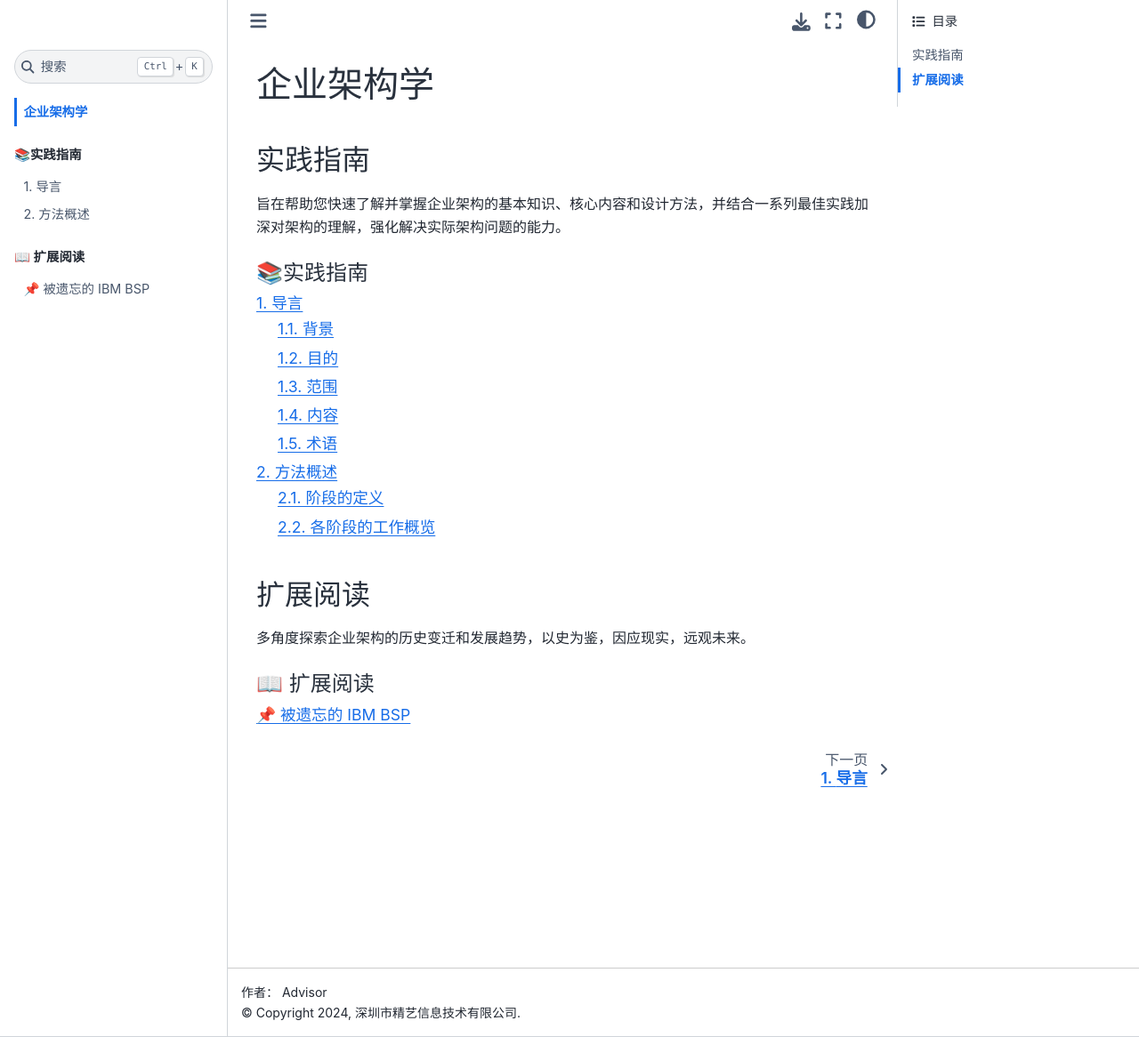
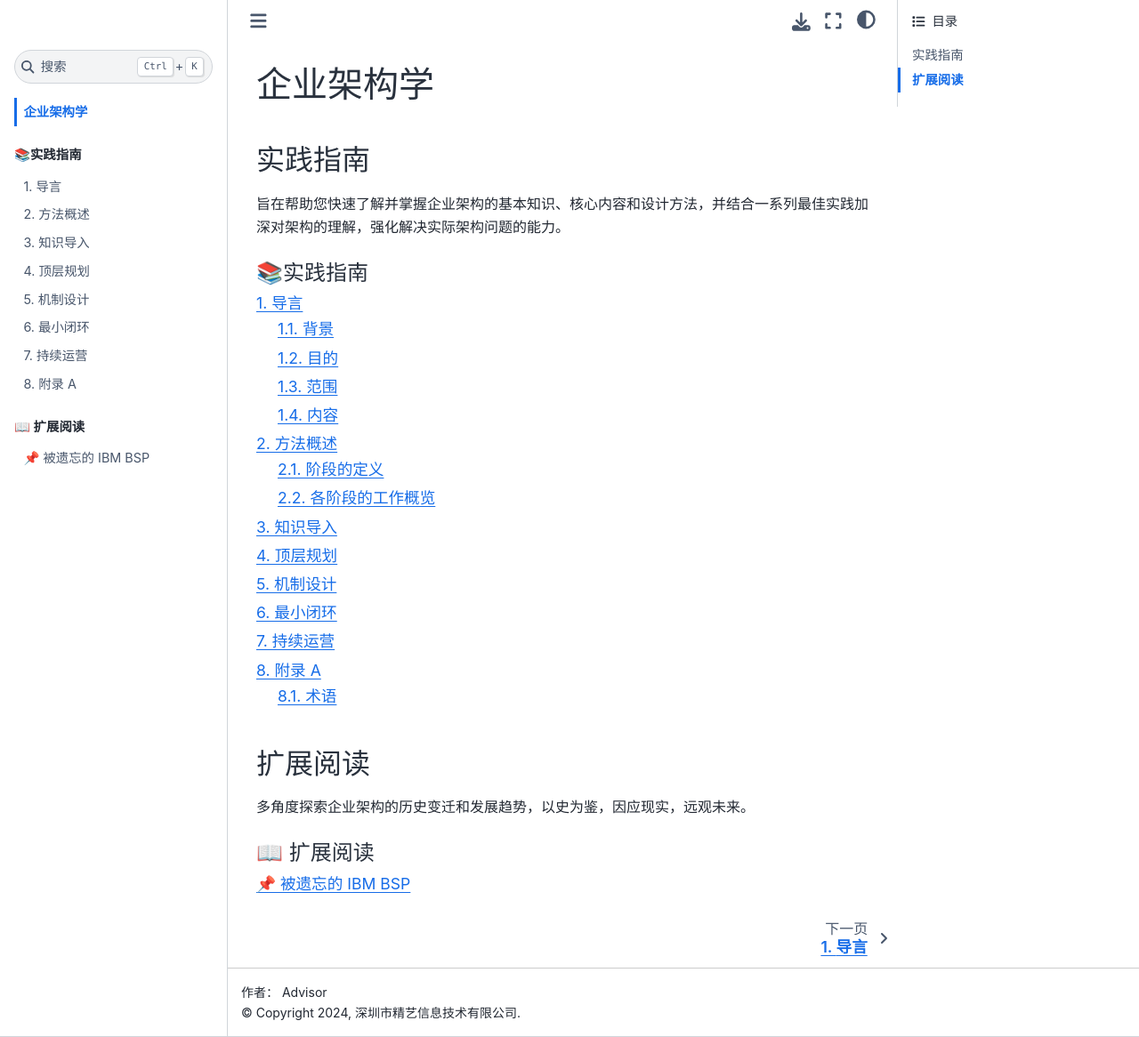
Before and after one commit to fineartit/enterprise-architecture, a Sphinx documentation site: the page built from docs/source/index.md, in a window 1280 px wide and 1166 px high. Shown: the whole window at 89% size. Built offline with Sphinx 7.4.7 and the Sphinx Book theme 1.1.4, drawn with Linux system fonts in a browser that asks for light colours; a script that is not in the unit is left out; some of the changed lines change nothing that is shown.

Commit message:
add many md files.

````diff
--- a/docs/source/contents/practical_guides/1_introduction.md
+++ b/docs/source/contents/practical_guides/1_introduction.md
@@ -8,7 +8,7 @@
 
 ## 目的
 
-本指南旨在根植于成熟的架构框架和方法论，结合具体实践案例，为企业高层领导者、架构管理者及专业架构师，提供一份**导入企业架构**和**推动架构规模化运作**的实践指引。
+本指南旨在根植于成熟的架构框架和方法论，结合相应实践用例，为企业高层领导者、架构管理者及专业架构师，提供一份**导入企业架构**和**推动架构规模化运作**的实践指引。
 
 ## 范围
 
@@ -20,22 +20,12 @@
 
 ```{mermaid}
 flowchart LR
-    KI(知识导入) --> TP(顶层规划) --> MD(机制设计) --> PV(试点验证) --> CI(持续迭代)
+    KI(S0 知识导入) --> TP(S1 顶层规划) --> MD(S2 机制设计) --> PV(S3 最小闭环) --> CO(S4 持续运营)
     style KI fill:#fff,stroke:#000,stroke-width:2px
     style TP fill:#fff,stroke:#000,stroke-width:2px
     style MD fill:#fff,stroke:#000,stroke-width:2px
     style PV fill:#fff,stroke:#000,stroke-width:2px
-    style CI fill:#fff,stroke:#000,stroke-width:2px
+    style CO fill:#fff,stroke:#000,stroke-width:2px
 ```
 
 既然是特定的，必要有其局限。在此，也恳请读者能不吝赐教，及时提出宝贵意见和建议。
-
-## 术语
-
-架构
-: **ISO/IEC/IEEE-42010:2011：“架构是系统在其所处环境中的基本概念或属性，体现为它的元素、关系，以及设计和演进的原则（fundamental
-    concepts or properties of a system in its environment embodied in its elements, relationships,and in the principles
-    of its design and evolution）”**
-: > *注解：架构的概念主要来源于建筑学，理解架构的一种直观方式是类比与建筑设计。建筑设计师通常会从不同的视角（透视、俯视、垂直...）、
-不同的功能（居住、办公、商业、...），运用绘图元素（线条、投影、比例、尺度、标注...）和规则来描述一座建筑的方方面面，并形成一系列建筑图纸作为指导未来施工的蓝图（Blueprint）。一方面，建筑设计过程涉及的概念（视角、功能...）、元素（绘图、内容...）和关系（位置、比例...）的规范化定义，
-是架构工作的起点；另一方面，运用某种理论、方法和规则来产出一系列建筑设计图纸，并基于实施的反馈持续改进，是架构工作的终点。*
--- a/docs/source/contents/practical_guides/2_approach.md
+++ b/docs/source/contents/practical_guides/2_approach.md
@@ -4,63 +4,123 @@
 
 ```{mermaid}
 flowchart LR
-    KI(知识导入) --> TP(顶层规划) --> MD(机制设计) --> PV(试点验证) --> CI(持续迭代)
+    KI(S0 知识导入) --> TP(S1 顶层规划) --> MD(S2 机制设计) --> PV(S3 最小闭环) --> CO(S4 持续运营)
     style KI fill:#fff,stroke:#000,stroke-width:2px
     style TP fill:#fff,stroke:#000,stroke-width:2px
     style MD fill:#fff,stroke:#000,stroke-width:2px
     style PV fill:#fff,stroke:#000,stroke-width:2px
-    style CI fill:#fff,stroke:#000,stroke-width:2px
+    style CO fill:#fff,stroke:#000,stroke-width:2px
 ```
 
 ## 各阶段的工作概览
 
 ::::{tab-set}
 
-:::{tab-item} 知识导入
+:::{tab-item} S0 知识导入
 
-* 目的
+* **目的**
 
 > * 洞察评估架构战略的价值、重要性和紧迫度
 > * 理解架构工作的目标、范围、流程、组织、资产及运营机制
 > * 增强架构实践的意识，为导入架构营造良好的工作氛围
 
-* 主要内容
+* **主要内容**
 
 > * 为高层领导者提供架构战略的对标分析，从战略的角度，阐释通常如何围绕公司的目标和价值流主线，明确架构的价值定位、宏观组织模型（如架构治理委员会）及边界关系
 > * 为架构管理者提供架构管理的参考实践，从管理的角度，剖析通常如何基于组织的定位，确定架构工作的目标、范围、管理流程、团队划分、标准规范、核心资产及度量机制
 > * 为各专业架构师提供架构设计的工作指引，从执行的角度，讲解通常如何结合架构框架和方法论，获取关键的信息输入，执行架构设计的关键活动，运用相关的设计工具和模板，产出架构的资产
 
-* 关键成果物
+* **关键成果物**
 
 > 《架构最佳实践知识导入》
 
 :::
 
-:::{tab-item} 顶层规划
+:::{tab-item} S1 顶层规划
 
-* 目的
+* **目的**
 
-> * 选择符合自身需要的架构框架和方法论
-> * 确定架构转型的愿景、目标、举措和路线图
+> * 确定架构变革转型的目标、举措、需求和路线图
+> * 确定符合自身需要的架构框架和方法论
+
+* **主要内容**
+
+> * 高层领导（Sponsor）发起架构变革转型，架构管理者带领各专业架构师作为架构师团队，统筹各部门/领域业务代表和技术代表，共同制定架构变革转型的目标、举措、需求和路线图
+> * 基于架构转型变革的目标、业务特征和能力现状，选择符合自身需要的架构框架和方法论，并按需裁剪或扩展
+
+* **关键成果物**
+
+> 《架构变革转型：目标、举措、需求和路线图》
+>
+> 《架构框架和方法论》
 
 :::
 
-:::{tab-item} 机制设计
+:::{tab-item} S2 机制设计
 
-* 目的
+* **目的**
+
+> * 设计架构治理机制
+> * 设计架构管理机制
+> * 设计架构运营机制
+
+* **主要内容**
+
+> * 高层领导与架构师团队结合IT治理的目标和要求，共同设计架构治理机制，包括设置架构治理委员会，以及确定架构治理所需的资源、管理流程、标准与规范、工作指南及工具平台等
+> * 架构师团队结合架构治理机制，设计相应的架构管理机制，包括但不限于架构需求管理、架构计划管理、架构设计管理、架构评审管理、架构资产管理及架构成效评估
+> * 架构师团队结合架构治理机制，设计相应的架构运营机制，包括但不限于架构运营标准与规范、架构工作指南、架构组织与考核、架构能力建设及架构工具平台
+
+* **关键成果物**
+
+> 《架构治理机制》
+>
+> 《架构管理机制》
+>
+> 《架构运营机制》
 
 :::
 
-:::{tab-item} 试点验证
+:::{tab-item} S3 最小闭环
 
-* 目的
+* **目的**
+
+> * 选取业务切片进行最小闭环
+> * 总结复盘最小闭环实践经验
+
+* **主要内容**
+
+> * 架构师团队参考精益切片(Thin Slice)方法，同步考虑相应项目的节奏、依赖及影响，选取若干业务切片，进行架构试点验证，实现最小闭环
+> * 架构师团队总结复盘最小闭环实践经验，根据实践结果调整顶层规划及完善机制设计
+
+* **关键成果物**
+
+> 《业务切片架构实践》
 
 :::
 
-:::{tab-item} 持续迭代
+:::{tab-item} S4 持续运营
 
-* 目的
+* **目的**
 
+> * 持续推动架构规模化和日常化运作
+> * 持续构建基于数据的架构可视化平台
+> * 持续推进架构的组织和能力建设
+
+* **主要内容**
+
+> * 架构师团队与IT管理团队（需求/项目/运维...）共同协作，持续扩大架构覆盖面，沉淀架构资产，并推动架构管理流程线上化自动化
+> * 架构师团队通过采集数据和设计架构度量指标体系，导入或自研架构可视化平台，为持续架构提供平台支撑
+> * 架构师团队通过导入架构师胜任力模型、完善架构师认证和绩效考核体系，持续推动架构的组织和能力建设
+
+* **关键成果物**
+
+> 《架构资产目录》
+>
+> 《架构度量指标体系》
+>
+> 《架构胜任力模型》
+>
+> 《架构师认证和绩效考核体系》
 :::
 
 ::::
--- /dev/null
+++ b/docs/source/contents/practical_guides/3_knowledge_import.md
@@ -0,0 +1,7 @@
+# 知识导入
+
+:::{figure-md}
+![tux](images/tux.png)
+
+ __*正在构思中......*__
+:::
--- /dev/null
+++ b/docs/source/contents/practical_guides/4_top_planning.md
@@ -0,0 +1,7 @@
+# 顶层规划
+
+:::{figure-md}
+![tux](images/tux.png)
+
+ __*正在构思中......*__
+:::
--- /dev/null
+++ b/docs/source/contents/practical_guides/5_mechanism_design.md
@@ -0,0 +1,7 @@
+# 机制设计
+
+:::{figure-md}
+![tux](images/tux.png)
+
+ __*正在构思中......*__
+:::
--- /dev/null
+++ b/docs/source/contents/practical_guides/6_pilot_verification.md
@@ -0,0 +1,7 @@
+# 最小闭环
+
+:::{figure-md}
+![tux](images/tux.png)
+
+ __*正在构思中......*__
+:::
--- /dev/null
+++ b/docs/source/contents/practical_guides/7_continuous_operation.md
@@ -0,0 +1,7 @@
+# 持续运营
+
+:::{figure-md}
+![tux](images/tux.png)
+
+ __*正在构思中......*__
+:::
--- /dev/null
+++ b/docs/source/contents/practical_guides/8_appendix.md
@@ -0,0 +1,11 @@
+# 附录 A
+
+## 术语
+
+架构
+: **ISO/IEC/IEEE-42010:2011：“架构是系统在其所处环境中的基本概念或属性，体现为它的元素、关系，以及设计和演进的原则（fundamental
+    concepts or properties of a system in its environment embodied in its elements, relationships,and in the principles
+    of its design and evolution）”**
+: > *注解：架构的概念主要来源于建筑学，理解架构的一种直观方式是类比与建筑设计。建筑设计师通常会从不同的视角（透视、俯视、垂直...）、
+不同的功能（居住、办公、商业、...），运用绘图元素（线条、投影、比例、尺度、标注...）和规则来描述一座建筑的方方面面，并形成一系列建筑图纸作为指导未来施工的蓝图（Blueprint）。一方面，建筑设计过程涉及的概念（视角、功能...）、元素（绘图、内容...）和关系（位置、比例...）的规范化定义，
+是架构工作的起点；另一方面，运用某种理论、方法和规则来产出一系列建筑设计图纸，并基于实施的反馈持续改进，是架构工作的终点。*
--- a/docs/source/index.md
+++ b/docs/source/index.md
@@ -11,6 +11,12 @@
 
 contents/practical_guides/1_introduction.md
 contents/practical_guides/2_approach.md
+contents/practical_guides/3_knowledge_import.md
+contents/practical_guides/4_top_planning.md
+contents/practical_guides/5_mechanism_design.md
+contents/practical_guides/6_pilot_verification.md
+contents/practical_guides/7_continuous_operation.md
+contents/practical_guides/8_appendix.md
 ```
 
 ## 扩展阅读
````
Also changed, not shown: docs/source/contents/practical_guides/images/tux.png (added).
